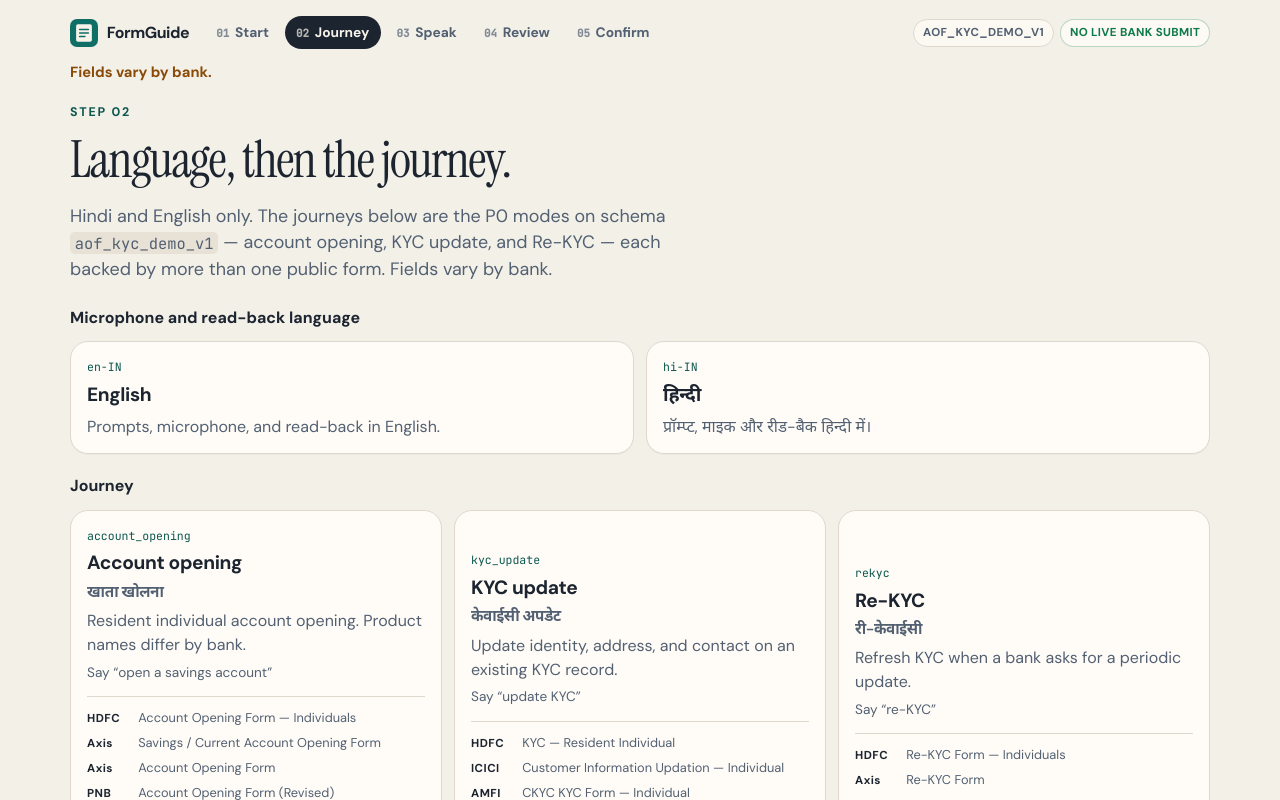
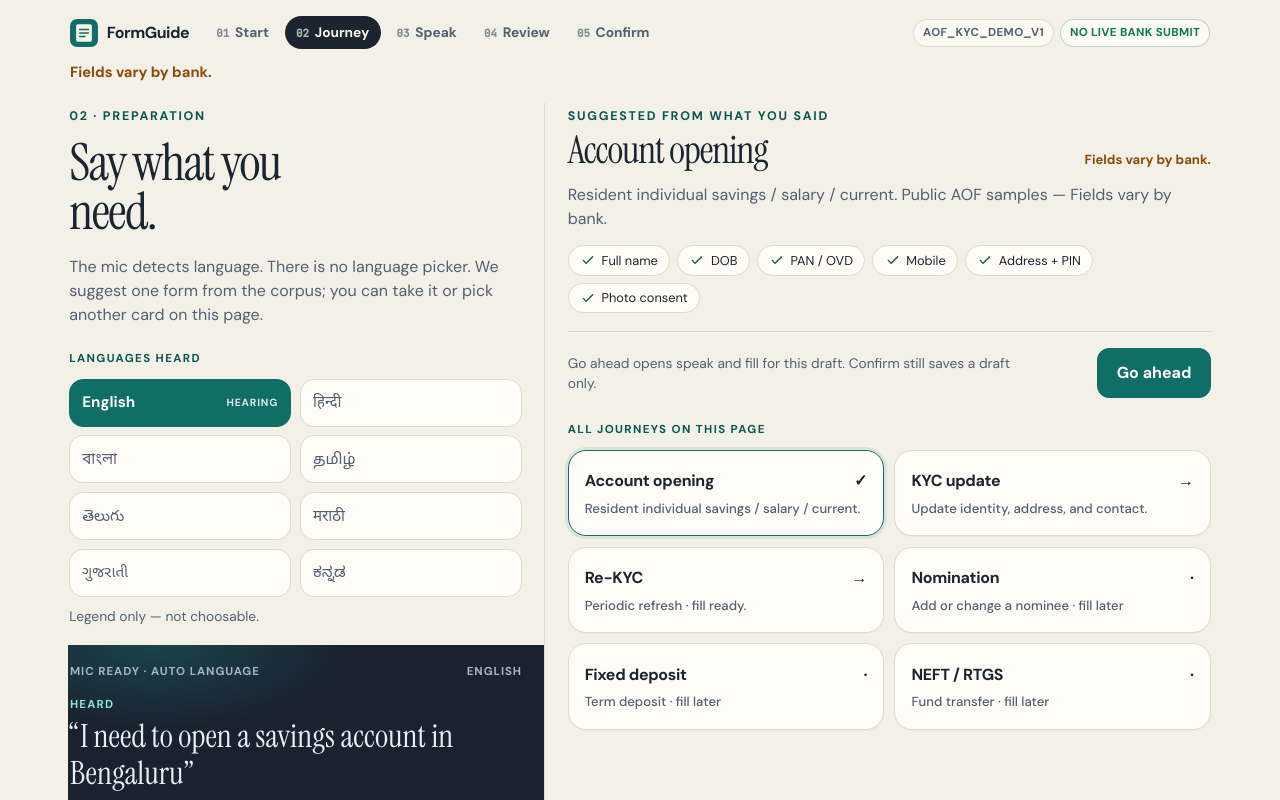
Before and after one commit to XLander03/formguide-cup, a React (Vite) app in the folder web/: page / in a window 1280 px wide. Both pictures are taken after a click on the button "Start speaking". Shown: the top 800 px of the page. Built offline with nearby package versions, Linux system fonts and the light colour scheme; no server answers.

Commit message:
Replace the journey step with the preparation page.
The language list is a legend, one mic shows a design-preview heard line, and only account opening, KYC update, and Re-KYC open speak and fill.

Co-authored-by: navabhaarathi asokan <nb0309@users.noreply.github.com>

```diff
--- a/web/src/pages/JourneyPage.tsx
+++ b/web/src/pages/JourneyPage.tsx
@@ -1,126 +1,245 @@
-import { JOURNEYS, type JourneyId } from '../lib/journeys';
-import { BANK_VARIES_COPY, SCHEMA } from '../lib/schema';
+import { useState } from 'react';
+import { isJourneyId, type JourneyId } from '../lib/journeys';
+import { BANK_VARIES_COPY } from '../lib/schema';
 import { useRoute } from '../routing/router';
 import { useFormSession, type ShellLanguage } from '../session/FormSession';
 
-const LANGUAGES: { id: ShellLanguage; title: string; detail: string; mic: string }[] = [
+/** Legend only. Not a language chooser. */
+const LANGUAGE_LEGEND = [
+  { id: 'en', label: 'English' },
+  { id: 'hi', label: 'हिन्दी' },
+  { id: 'bn', label: 'বাংলা' },
+  { id: 'ta', label: 'தமிழ்' },
+  { id: 'te', label: 'తెలుగు' },
+  { id: 'mr', label: 'मराठी' },
+  { id: 'gu', label: 'ગુજરાતી' },
+  { id: 'kn', label: 'ಕನ್ನಡ' },
+] as const;
+
+type LegendId = (typeof LANGUAGE_LEGEND)[number]['id'];
+
+type FormFamily = {
+  id: string;
+  label: string;
+  detail: string;
+  card: string;
+  keyElements: string[];
+  fillReady: boolean;
+};
+
+const FORMS: readonly FormFamily[] = [
   {
-    id: 'en',
-    title: 'English',
-    detail: 'Prompts, microphone, and read-back in English.',
-    mic: 'en-IN',
+    id: 'account_opening',
+    label: 'Account opening',
+    detail: `Resident individual savings / salary / current. Public AOF samples — ${BANK_VARIES_COPY}`,
+    card: 'Resident individual savings / salary / current.',
+    keyElements: ['Full name', 'DOB', 'PAN / OVD', 'Mobile', 'Address + PIN', 'Photo consent'],
+    fillReady: true,
   },
   {
-    id: 'hi',
-    title: 'हिन्दी',
-    detail: 'प्रॉम्प्ट, माइक और रीड-बैक हिन्दी में।',
-    mic: 'hi-IN',
+    id: 'kyc_update',
+    label: 'KYC update',
+    detail: 'Update identity, address, and contact on an existing KYC record.',
+    card: 'Update identity, address, and contact.',
+    keyElements: ['Identity proof', 'Address proof', 'Mobile', 'Email'],
+    fillReady: true,
+  },
+  {
+    id: 'rekyc',
+    label: 'Re-KYC',
+    detail: 'Periodic refresh when a bank asks for re-verification.',
+    card: 'Periodic refresh · fill ready.',
+    keyElements: ['Existing customer', 'OVD', 'Address', 'Photo'],
+    fillReady: true,
+  },
+  {
+    id: 'nomination',
+    label: 'Nomination',
+    detail: 'Add or change a nominee.',
+    card: 'Add or change a nominee · fill later',
+    keyElements: ['Nominee name', 'Relation', 'Share'],
+    fillReady: false,
+  },
+  {
+    id: 'fixed_deposit',
+    label: 'Fixed deposit',
+    detail: 'Term deposit request pack.',
+    card: 'Term deposit · fill later',
+    keyElements: ['Amount', 'Tenure', 'Interest payout'],
+    fillReady: false,
+  },
+  {
+    id: 'neft_rtgs',
+    label: 'NEFT / RTGS',
+    detail: 'Fund transfer instruction form.',
+    card: 'Fund transfer · fill later',
+    keyElements: ['Beneficiary', 'IFSC', 'Amount'],
+    fillReady: false,
   },
 ];
+
+/**
+ * Sample line for review. This page does not call a speech API, and the line
+ * is not a transcription.
+ */
+const PREVIEW_HEARD = 'I need to open a savings account in Bengaluru';
+
+function heardId(language: ShellLanguage | null): LegendId {
+  return language === 'hi' ? 'hi' : 'en';
+}
+
+function MicIcon() {
+  return (
+    <svg className="prep-icon" viewBox="0 0 24 24" aria-hidden="true">
+      <path d="M12 3a3 3 0 0 0-3 3v6a3 3 0 0 0 6 0V6a3 3 0 0 0-3-3Z" />
+      <path d="M19 11a7 7 0 0 1-14 0" />
+      <path d="M12 18v3" />
+    </svg>
+  );
+}
+
+function StopIcon() {
+  return (
+    <svg className="prep-icon" viewBox="0 0 24 24" aria-hidden="true">
+      <rect x="6" y="6" width="12" height="12" rx="1.5" />
+    </svg>
+  );
+}
+
+function CheckIcon() {
+  return (
+    <svg className="prep-icon prep-check" viewBox="0 0 24 24" aria-hidden="true">
+      <path d="M5 12.5 9.2 17 19 7" />
+    </svg>
+  );
+}
 
 export function JourneyPage() {
   const { go } = useRoute();
   const { language, journey, selectLanguage, selectJourney } = useFormSession();
-  const ready = language !== null && journey !== null;
+  const heard = heardId(language);
+  const heardLabel = LANGUAGE_LEGEND.find((item) => item.id === heard)?.label ?? 'English';
+  const [chosenId, setChosenId] = useState<string>(journey ?? 'account_opening');
+  const [listening, setListening] = useState(false);
+  const suggested = FORMS.find((form) => form.id === chosenId) ?? FORMS[0];
+
+  function choose(form: FormFamily) {
+    setChosenId(form.id);
+    if (form.fillReady && isJourneyId(form.id)) selectJourney(form.id);
+  }
+
+  function goAhead() {
+    if (!suggested.fillReady || !isJourneyId(suggested.id)) return;
+    if (language === null) selectLanguage(heard === 'hi' ? 'hi' : 'en');
+    selectJourney(suggested.id as JourneyId);
+    go('/speak');
+  }
 
   return (
-    <section className="page">
-      <header className="page-head">
-        <p className="eyebrow">Step 02</p>
-        <h1>Language, then the journey.</h1>
-        <p className="lede">
-          Hindi and English only. The journeys below are the P0 modes on schema{' '}
-          <code>aof_kyc_demo_v1</code> — account opening, KYC update, and Re-KYC — each backed by
-          more than one public form. {BANK_VARIES_COPY}
-        </p>
-      </header>
+    <div className="prep">
+      <section className="prep-side" aria-label="Preparation">
+        <div className="prep-copy">
+          <header className="page-head">
+            <p className="eyebrow">02 · Preparation</p>
+            <h1>Say what you need.</h1>
+            <p className="lede">
+              The mic detects language. There is no language picker. We suggest one form from the
+              corpus; you can take it or pick another card on this page.
+            </p>
+          </header>
 
-      <fieldset className="choice-block">
-        <legend>Microphone and read-back language</legend>
-        <div className="choice-grid langs" role="radiogroup" aria-label="Language">
-          {LANGUAGES.map((item) => {
-            const selected = language === item.id;
+          <p className="prep-kicker">Languages heard</p>
+          <ul className="prep-legend" aria-label="Language legend">
+            {LANGUAGE_LEGEND.map((item) => {
+              const active = heard === item.id;
+              return (
+                <li key={item.id} className={active ? 'on' : undefined} aria-current={active ? 'true' : undefined}>
+                  <span>{item.label}</span>
+                  {active ? <span className="prep-hearing">hearing</span> : null}
+                </li>
+              );
+            })}
+          </ul>
+          <p className="hint prep-legend-note">Legend only — not choosable.</p>
+        </div>
+
+        <div className="prep-mic">
+          <div className="prep-mic-meta">
+            <span>{listening ? 'Listening · design preview' : 'Mic ready · auto language'}</span>
+            <span>{heardLabel}</span>
+          </div>
+          <p className="prep-heard-label">Heard</p>
+          <p className="prep-heard" aria-live="polite">
+            “{PREVIEW_HEARD}”
+          </p>
+          <p className="prep-preview-note">Design preview · not a live transcript.</p>
+          <div className="prep-mic-actions">
+            <button
+              type="button"
+              className="btn primary lg"
+              aria-pressed={listening}
+              onClick={() => setListening(true)}
+            >
+              <MicIcon /> Start listening
+            </button>
+            <button type="button" className="btn lg" onClick={() => setListening(false)}>
+              <StopIcon /> Stop
+            </button>
+          </div>
+        </div>
+      </section>
+
+      <section className="prep-main" aria-label="Suggested form">
+        <div className="prep-suggest-head">
+          <div>
+            <p className="eyebrow">Suggested from what you said</p>
+            <h2>{suggested.label}</h2>
+          </div>
+          <p className="prep-varies">{BANK_VARIES_COPY}</p>
+        </div>
+        <p className="prep-detail">{suggested.detail}</p>
+        <ul className="prep-keys">
+          {suggested.keyElements.map((element) => (
+            <li key={element}>
+              <CheckIcon />
+              {element}
+            </li>
+          ))}
+        </ul>
+
+        <div className="prep-go">
+          <p className="hint">
+            {suggested.fillReady
+              ? 'Go ahead opens speak and fill for this draft. Confirm still saves a draft only.'
+              : 'This journey is listed for later. Pick a fill-ready form or keep speaking.'}
+          </p>
+          <button type="button" className="btn primary lg" disabled={!suggested.fillReady} onClick={goAhead}>
+            Go ahead
+          </button>
+        </div>
+
+        <p className="prep-kicker">All journeys on this page</p>
+        <div className="prep-forms" role="group" aria-label="All journeys on this page">
+          {FORMS.map((form) => {
+            const selected = suggested.id === form.id;
             return (
               <button
-                key={item.id}
+                key={form.id}
                 type="button"
-                role="radio"
-                aria-checked={selected}
                 className={selected ? 'choice on' : 'choice'}
-                onClick={() => selectLanguage(item.id)}
+                aria-pressed={selected}
+                onClick={() => choose(form)}
               >
-                <span className="choice-kicker">{item.mic}</span>
-                <span className="choice-title">{item.title}</span>
-                <span className="choice-detail">{item.detail}</span>
+                <span className="prep-form-title">
+                  {form.label}
+                  <span aria-hidden="true">{selected ? '✓' : form.fillReady ? '→' : '·'}</span>
+                </span>
+                <span className="prep-form-detail">{form.card}</span>
               </button>
             );
           })}
         </div>
-      </fieldset>
-
-      <fieldset className="choice-block">
-        <legend>Journey</legend>
-        <div className="choice-grid journeys" role="radiogroup" aria-label="Journey">
-          {JOURNEYS.map((item) => {
-            const selected = journey === item.id;
-            return (
-              <button
-                key={item.id}
-                type="button"
-                role="radio"
-                aria-checked={selected}
-                className={selected ? 'choice on' : 'choice'}
-                onClick={() => selectJourney(item.id as JourneyId)}
-              >
-                <span className="choice-kicker">{item.id}</span>
-                <span className="choice-title">
-                  {item.title}
-                  <span className="choice-hi">{item.titleHi}</span>
-                </span>
-                <span className="choice-detail">{item.summary}</span>
-                <span className="choice-hint">Say “{item.voiceHint}”</span>
-                <ul className="corpus">
-                  {item.corpus.map((sample) => (
-                    <li key={`${item.id}-${sample.bank}-${sample.title}`}>
-                      <strong>{sample.bank}</strong>
-                      {sample.title}
-                    </li>
-                  ))}
-                </ul>
-              </button>
-            );
-          })}
-        </div>
-      </fieldset>
-
-      <div className="page-actions">
-        <button type="button" className="btn ghost" onClick={() => go('/')}>
-          Back
-        </button>
-        <button
-          type="button"
-          className="btn primary lg"
-          disabled={!ready}
-          onClick={() => go('/speak')}
-        >
-          Continue to speak and fill
-        </button>
-      </div>
-      {!ready && (
-        <p className="hint action-hint">Choose a language and a journey to continue.</p>
-      )}
-
-      <footer className="hubs">
-        Public hubs:{' '}
-        {SCHEMA.public_hubs.map((hub, index) => (
-          <span key={hub.bank}>
-            {index > 0 ? ' · ' : ''}
-            <a href={hub.url} target="_blank" rel="noreferrer">
-              {hub.cite_as}
-            </a>
-          </span>
-        ))}
-      </footer>
-    </section>
+      </section>
+    </div>
   );
 }
--- a/web/src/styles/app.css
+++ b/web/src/styles/app.css
@@ -777,3 +777,217 @@ code {
     transition: none !important;
   }
 }
+
+/* Preparation step. Uses the shell's cream page, navy voice panel, and buttons. */
+.prep {
+  display: grid;
+  grid-template-columns: minmax(280px, 5fr) minmax(0, 7fr);
+  align-items: stretch;
+  min-height: calc(100vh - 210px);
+  margin: 0 -0.15rem;
+}
+.prep-side {
+  display: flex;
+  flex-direction: column;
+  min-width: 0;
+  border-right: 1px solid var(--line);
+}
+.prep-copy { padding: 0.2rem 1.35rem 1.15rem 0.1rem; }
+.prep-copy .page-head { margin-bottom: 0; }
+.prep-copy .page-head h1 { max-width: 11ch; }
+.prep-copy .lede { font-size: 1rem; }
+.prep-kicker {
+  margin: 1.45rem 0 0;
+  color: var(--teal-deep);
+  font-size: 0.72rem;
+  font-weight: 700;
+  letter-spacing: 0.12em;
+  text-transform: uppercase;
+}
+.prep-legend {
+  list-style: none;
+  display: grid;
+  grid-template-columns: 1fr 1fr;
+  gap: 0.55rem;
+  margin: 0.7rem 0 0;
+  padding: 0;
+}
+.prep-legend li {
+  min-height: 3rem;
+  display: flex;
+  align-items: center;
+  justify-content: space-between;
+  gap: 0.45rem;
+  padding: 0.55rem 0.75rem;
+  border: 1px solid var(--line);
+  border-radius: 14px;
+  background: var(--card);
+  color: var(--ink-soft);
+  font-family: "DM Sans", "Noto Sans Devanagari", "Noto Sans Bengali", "Noto Sans Tamil", "Noto Sans Telugu", "Noto Sans Gujarati", "Noto Sans Kannada", sans-serif;
+  font-size: 0.95rem;
+}
+.prep-legend li.on {
+  background: var(--teal);
+  border-color: var(--teal);
+  color: white;
+  font-weight: 700;
+}
+.prep-hearing {
+  font-size: 0.65rem;
+  font-weight: 700;
+  letter-spacing: 0.08em;
+  text-transform: uppercase;
+  opacity: 0.85;
+}
+.prep-legend-note { margin: 0.55rem 0 0; }
+.prep-mic {
+  margin-top: auto;
+  background:
+    radial-gradient(280px 120px at 18% 0%, rgba(26, 155, 142, 0.28), transparent 70%),
+    var(--voice);
+  color: var(--voice-text);
+  padding: 1.15rem 1.35rem 1.3rem 0.15rem;
+}
+.prep-mic-meta {
+  display: flex;
+  justify-content: space-between;
+  gap: 0.75rem;
+  font-size: 0.72rem;
+  font-weight: 700;
+  letter-spacing: 0.08em;
+  text-transform: uppercase;
+  color: var(--voice-muted);
+}
+.prep-heard-label {
+  margin: 0.95rem 0 0;
+  font-size: 0.72rem;
+  font-weight: 700;
+  letter-spacing: 0.1em;
+  text-transform: uppercase;
+  color: #8ee0d4;
+}
+.prep-heard {
+  margin: 0.35rem 0 0;
+  font-family: var(--display);
+  font-size: clamp(1.55rem, 2.5vw, 2.05rem);
+  line-height: 1.15;
+}
+.prep-preview-note {
+  margin: 0.5rem 0 0;
+  color: var(--voice-muted);
+  font-size: 0.82rem;
+}
+.prep-mic-actions {
+  display: flex;
+  flex-wrap: wrap;
+  gap: 0.55rem;
+  margin-top: 1rem;
+}
+.prep-icon {
+  width: 1rem;
+  height: 1rem;
+  fill: none;
+  stroke: currentColor;
+  stroke-width: 2;
+  stroke-linecap: round;
+  stroke-linejoin: round;
+  flex: none;
+}
+.prep-mic .btn,
+.prep-go .btn {
+  display: inline-flex;
+  align-items: center;
+  gap: 0.4rem;
+}
+.prep-main {
+  min-width: 0;
+  padding: 0.2rem 0.1rem 0.4rem 1.45rem;
+}
+.prep-suggest-head {
+  display: flex;
+  align-items: flex-end;
+  justify-content: space-between;
+  gap: 1rem;
+}
+.prep-suggest-head .eyebrow { margin-bottom: 0.35rem; }
+.prep-main h2 {
+  margin: 0;
+  font-family: var(--display);
+  font-weight: 400;
+  font-size: clamp(2.1rem, 3vw, 2.8rem);
+  letter-spacing: -0.03em;
+  line-height: 1;
+}
+.prep-varies {
+  margin: 0;
+  color: var(--amber);
+  font-size: 0.82rem;
+  font-weight: 700;
+}
+.prep-detail {
+  margin: 0.85rem 0 0;
+  max-width: 40rem;
+  color: var(--ink-soft);
+}
+.prep-keys {
+  display: flex;
+  flex-wrap: wrap;
+  gap: 0.45rem;
+  margin: 0.9rem 0 0;
+  padding: 0;
+  list-style: none;
+}
+.prep-keys li {
+  display: inline-flex;
+  align-items: center;
+  gap: 0.35rem;
+  border: 1px solid var(--line);
+  border-radius: 999px;
+  background: var(--card);
+  padding: 0.28rem 0.7rem;
+  font-size: 0.8rem;
+}
+.prep-check { color: var(--teal-deep); }
+.prep-go {
+  display: flex;
+  flex-wrap: wrap;
+  align-items: center;
+  justify-content: space-between;
+  gap: 0.85rem;
+  margin-top: 1.15rem;
+  padding-top: 1rem;
+  border-top: 1px solid var(--line);
+}
+.prep-go .hint { max-width: 28rem; margin: 0; }
+.prep-forms {
+  display: grid;
+  grid-template-columns: 1fr 1fr;
+  gap: 0.65rem;
+  margin-top: 0.7rem;
+}
+.prep-forms .choice { min-height: 5.4rem; }
+.prep-form-title {
+  display: flex;
+  align-items: center;
+  justify-content: space-between;
+  gap: 0.6rem;
+  font-weight: 700;
+  letter-spacing: -0.02em;
+}
+.prep-form-detail {
+  display: block;
+  margin-top: 0.35rem;
+  color: var(--ink-soft);
+  font-size: 0.82rem;
+  font-weight: 500;
+}
+@media (max-width: 980px) {
+  .prep { grid-template-columns: 1fr; min-height: 0; }
+  .prep-side { border-right: 0; border-bottom: 1px solid var(--line); }
+  .prep-copy, .prep-mic, .prep-main { padding-left: 0; padding-right: 0; }
+  .prep-forms { grid-template-columns: 1fr; }
+  .prep-varies { display: none; }
+}
+@media (min-width: 981px) {
+  .prep-varies { display: block; }
+}
```
